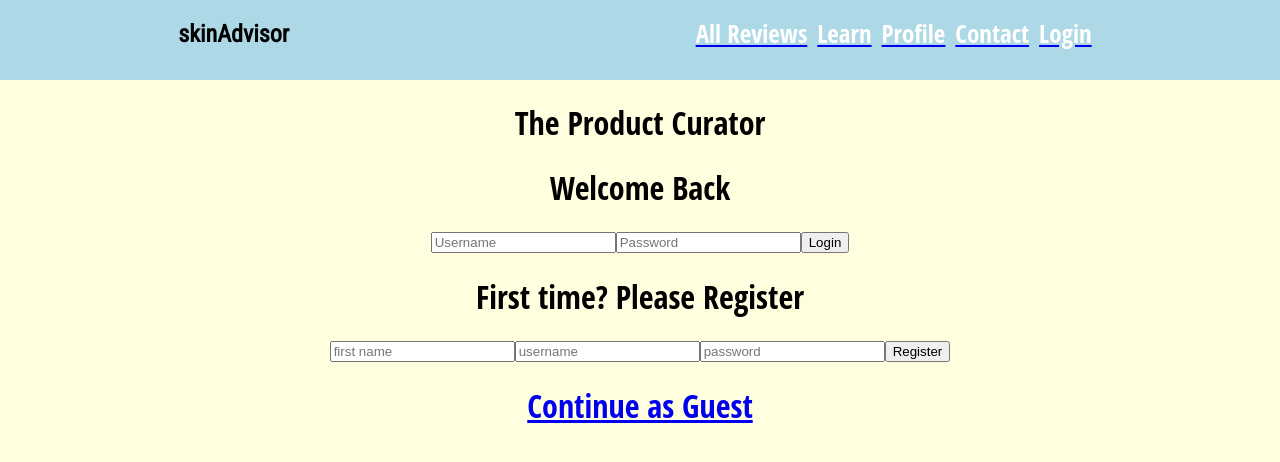
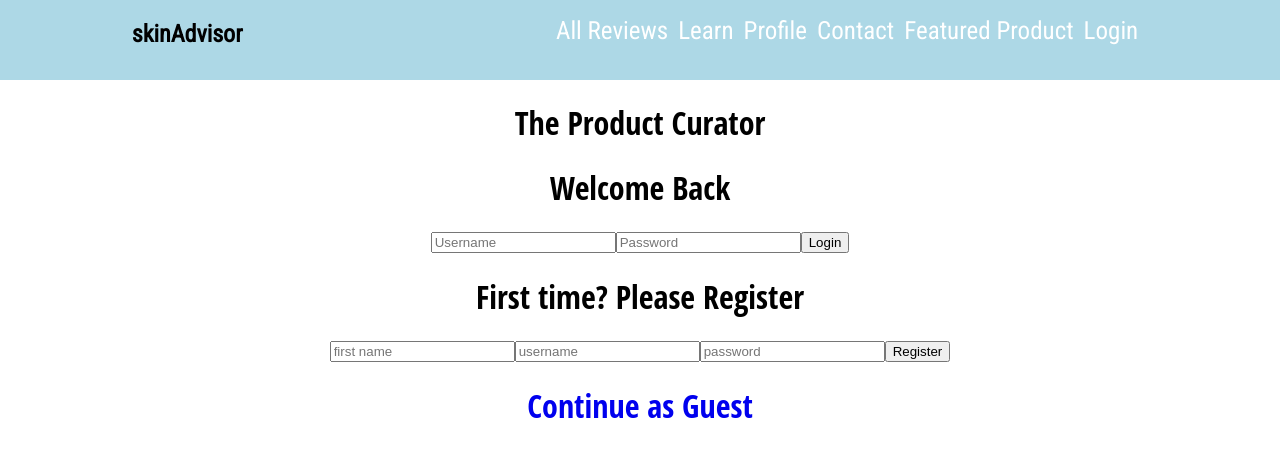
Before and after one commit to rachaellinley/personal-project, a React (Create React App) app: page /#/ in a window 1280 px wide. Shown: the top 462 px of the page. Built offline with nearby package versions, Linux system fonts and the light colour scheme; what redux-promise-middleware would draw is missing.

Commit message:
drop down menus

```diff
--- a/src/App.scss
+++ b/src/App.scss
@@ -1,8 +1,8 @@
 .App {
     text-align: center;
     // background-image: url("https://images.unsplash.com/photo-1512206879471-b4d119aef899?ixlib=rb-1.2.1&ixid=eyJhcHBfaWQiOjEyMDd9&auto=format&fit=crop&w=500&q=60");
-    background-color: lightyellow;
-    height: 100vh;
+    background-color:white;
+        height: 100%;
     width: 100vw;
     font-family: 'Open Sans Condensed', sans-serif;
     // display: flex;
--- a/src/Components/AddReview/AddReview.js
+++ b/src/Components/AddReview/AddReview.js
@@ -35,7 +35,20 @@ render() {
     return (
         <div>
             <h1> Add a Product Review </h1>
-            <input name="category_name" placeholder="Category" value={this.state.category_name} onChange={this.handleChange}/>
+
+            <select name="category_name" placeholder="Category" onChange={this.handleChange} value={this.state.category_name}>
+
+                <option value="Cleanser"> Cleanser </option>
+                <option value= "Toner"> Toner </option>
+                <option value="Moisturizer"> Moisturizer </option>
+                <option value="Scrub"> Scrub </option>
+                <option value="Treatment"> Treatment </option>
+                <option value="Serum"> Serum </option>
+                <option value="Lip"> Lip Treatment </option>
+                <option value="Shampoo"> Shampoo </option>
+                <option value="Conditioner"> Conditioner </option>
+                </select>
+
             <input name="brand" placeholder="Brand" value={this.state.brand} onChange={this.handleChange}/>
             <input name="product" placeholder="Product" value={this.state.product} onChange={this.handleChange}/>
             <input name="content" placeholder="Content" value={this.state.content} onChange={this.handleChange}/>
--- a/src/Components/AllReviews/AllReviews.js
+++ b/src/Components/AllReviews/AllReviews.js
@@ -8,40 +8,81 @@ class AllReviews extends Component {
     constructor () {
         super();
         this.state = {
+            filteredString: '',
+            reviews: []
         }
     }
 
     componentDidMount() {
-        this.props.getAllReviews();
+        this.props.getAllReviews().then(() => this.setState({reviews: this.props.reviews}));
       }
+
+      handleClear = () => {
+        this.setState({reviews: this.props.reviews});
+      }
+
+      handleChange = e => {
+          if (e.target.value === "All Categories"){
+            this.props.getAllReviews().then(() => this.setState({reviews: this.props.reviews}));
+          } else {
+            this.handleClear()
+            this.setState({ [e.target.name]: e.target.value })
+          }
+      }
+
+      handleSearch = () => {
+        let filteredReviews = this.state.reviews.filter(reviews =>
+            reviews.category_name.includes(this.state.filteredString))
+
+        // console.log(filteredReviews)
+        this.setState({reviews: filteredReviews})
+
+      }
+
 
 render() {
 
-    const { reviews } = this.props;
-    console.log(reviews)
+    const { reviews } = this.state;
+
     const reviewsMapped = reviews.map((review, i) => {
-        console.log(review)
+        // console.log(review)
         return (
         <div id="card" key={i}>
+        <h3>Category: {review.category_name}</h3>
+        <h3>Brand:{review.brand}</h3>
+        <h3>Product: {review.product}</h3>
+        <h3>Content:{review.content}</h3>
 
-           <h2>Brand:{review.brand}</h2>
-        <h3>Product: {review.product}</h3>
-           <h3>Content:{review.content}</h3>
+
         </div>)})
 
     return (
         <div>
-            <h3>Search Reviews</h3>
-            <input placeholder="Search"></input>
-            <button> Go </button>
+            <h3>Search Reviews by Category</h3>
+            <select placeholder="Search" name="filteredString" onChange={this.handleChange}>
+            <option value="">Choose a Category</option>
+            <option value="Cleanser">Cleanser</option>
+            <option value="Toner">Toner</option>
+            <option value="Moisturizer">Moisturizer</option>
+            <option value="Scrub">Scrub</option>
+            <option value="Treatment">Treatment</option>
+            <option value="Serum">Serum</option>
+            <option value="Lip Treatment">Lip Treatment</option>
+            <option value="Shampoo">Shampoo</option>
+            <option value="Conditioner">Conditioner</option>
+            </select>
+            <button onClick={() => {
+                // this.handleClear()
+                this.handleSearch()
+            }}> Go </button>
+
 
             <h1>All Reviews</h1>
             {reviewsMapped}
+
         </div>
-            )
-
+        )
     }
-
 }
 
 const mapStateToProps = reduxState => {
--- /dev/null
+++ b/src/Components/FeaturedProduct/FeaturedProduct.js
@@ -0,0 +1,21 @@
+import React, { Component } from 'react';
+import "./FeaturedProduct.scss"
+
+
+class FeaturedProduct extends Component {
+    constructor() {
+        super();
+        this.state = {
+
+        }
+    }
+
+    render() {
+        return (
+            <h1>Featured Product</h1>
+        )
+    }
+}
+
+
+    export default FeaturedProduct;
--- a/src/Components/Navbar/NavBar.js
+++ b/src/Components/Navbar/NavBar.js
@@ -38,11 +38,12 @@ export default class NavBar extends React.Component {
         <header>
             <h2 id="logo"> skinAdvisor </h2>
             <ul id='site-nav'>
-                <Link to= "/AllReviews/"><li className='menu-text'>All Reviews</li></Link>
-                <Link to="/Education/"><li className='menu-text'>Learn</li></Link>
-                <Link to="/profile/:user_id"><li className='menu-text'>Profile</li></Link>
-                <Link to="/Contact/"><li className='menu-text'>Contact</li></Link>
-                <Link to="/"><li className='menu-text'>Login</li></Link>
+                <Link to= "/AllReviews/" className="link"><li className='menu-text'>All Reviews</li></Link>
+                <Link to="/Education/" className="link"><li className='menu-text'>Learn</li></Link>
+                <Link to="/profile/:user_id" className="link"><li className='menu-text'>Profile</li></Link>
+                <Link to="/Contact/" className="link"><li className='menu-text'>Contact</li></Link>
+                <Link to="/FeaturedProdcut/" className="link"><li className='menu-text'>Featured Product</li></Link>
+                <Link to="/" className="link"><li className='menu-text'>Login</li></Link>
 
 
                 <li>
--- a/src/Components/Navbar/NavBar.scss
+++ b/src/Components/Navbar/NavBar.scss
@@ -6,11 +6,14 @@ header {
     width: 100vw;
 }
 
+.link {
+    text-decoration: none;
+}
+
 #logo{
     color: Black;
     font-family: 'Roboto Condensed', sans-serif;
 }
-
 
 
 .drop-down-menu, .drop-down-menu-open, .drop-down-menu-closed{
@@ -78,7 +81,10 @@ must be triggered to run by an action- click/hover/etc */
     margin-left: 10px;
     font-size: 25px;
     color: #fff;
+    font-family: 'Roboto Condensed', sans-serif;
+    text-decoration: none;
 }
+
 
 img {
     width: 50px;
--- a/src/Components/Register/Register.js
+++ b/src/Components/Register/Register.js
@@ -2,6 +2,7 @@ import React, { Component } from 'react';
 import {Link} from "react-router-dom";
 import { connect } from 'react-redux';
 import {registerUser } from "../../redux/reducers/authReducer";
+import "./Register.scss";
 
 
 class Register extends Component {
@@ -36,7 +37,7 @@ render() {
             <input name="password" placeholder="password" value= {this.state.password} onChange={this.handleChange}/>
 
             <Link to="/profile/:user_id"><button onClick={this.handleRegister}>Register</button></Link>
-            <Link to='/AllReviews'><h1>Continue as Guest</h1></Link>
+            <Link to='/AllReviews' id="guest"><h1>Continue as Guest</h1></Link>
         </div>
     )
 }
--- /dev/null
+++ b/src/Components/Register/Register.scss
@@ -0,0 +1,3 @@
+#guest {
+    text-decoration: none;
+}
--- a/src/routes.js
+++ b/src/routes.js
@@ -6,7 +6,8 @@ import Profile from "./Components/Profile/Profile";
 import AddReview from "./Components/AddReview/AddReview";
 import Education from "./Components/Education/Education";
 import Contact from "./Components/Contact/Contact";
-import EditReview from "./Components/EditReview/EditReview"
+import EditReview from "./Components/EditReview/EditReview";
+import FeaturedProduct from "./Components/FeaturedProduct/FeaturedProduct"
 
 export default (
     <Switch>
@@ -17,6 +18,7 @@ export default (
         <Route component={Education} exact path="/Education/"/>
         <Route component={Contact} exact path ="/Contact/"/>
         <Route component={EditReview} exact path="/EditReview/:review_id" />
+        <Route component={FeaturedProduct} exact path="/FeaturedProduct" />
 
         <Route render={ () => {
             return <h1>404 Page Not Found. </h1>
```
Also changed, not shown: src/Components/Contact/Contact.js (+24 -4 lines), src/Components/FeaturedProduct/FeaturedProduct.scss (added), 1 other file (tests, documents, lock files or other folders).
